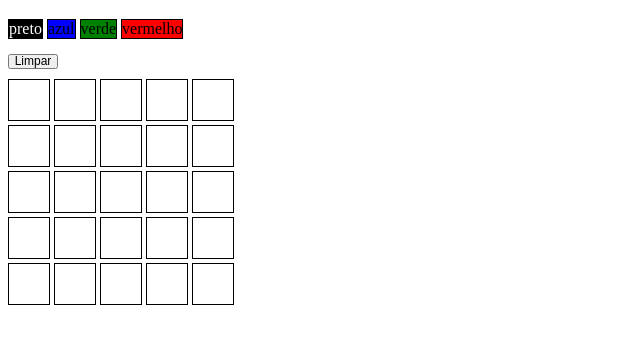
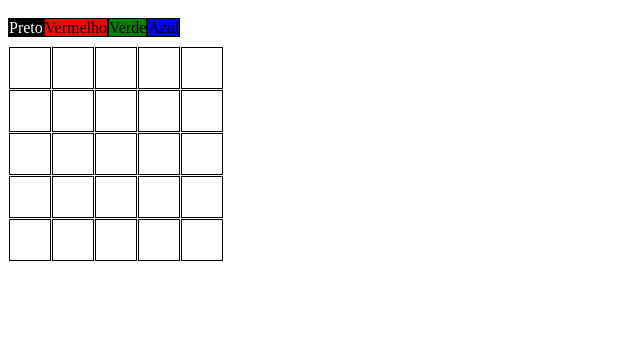
Before and after one commit to Danieldsvn/pixels_art, a website: page index.html in a window 1280 px wide. Shown: the part 61-404 px from the top of the page, without its empty margins (0-640 px from the left). Drawn offline with Linux system fonts and the light colour scheme.

Commit message:
Refazendo requisitos obrigatorios. Tornando-os dinamicos. 1 ao 4 refeitos.

```diff
--- a/index.html
+++ b/index.html
@@ -8,7 +8,7 @@
     <link rel="stylesheet" href="style.css">
 </head>
 <body>
-    <h1 id='title'>Paleta de Cores</h1>
+    <!-- <h1 id='title'>Paleta de Cores</h1>
     <div id='color-palette'>
         <div class="color" id='black'>preto</div>
         <div class="color" id='blue'>azul</div>
@@ -53,7 +53,7 @@
             <div class='pixel'></div>
         </div>
 
-    </div>
+    </div> -->
     <script src="script.js"></script>
 </body>
 </html>
--- a/script.js
+++ b/script.js
@@ -1,6 +1,42 @@
+//requisito 1
+
+let body = document.querySelector('body');
+let h1Title = document.createElement('h1');
+h1Title.id = 'title';
+h1Title.innerText = 'Paleta de Cores';
+body.appendChild(h1Title);
+
+//requisito 2
+
+// cria elemento div com id color-pallet
+let divColorPalett = document.createElement('div');
+divColorPalett.id = 'color-palett';
+body.appendChild(divColorPalett);
+// cria elementos div com class color
+for (let i = 1; i <= 4; i += 1) {
+    let colorSpan = document.createElement('span');
+    colorSpan.className = 'color';
+    colorSpan.style.border = 'solid black 1px';
+    divColorPalett.appendChild(colorSpan);
+
+}
+let colorsToChoose = document.getElementsByClassName('color');
+colorsToChoose[0].id = 'black';
+colorsToChoose[0].innerText = "Preto";
+colorsToChoose[0].style.backgroundColor = 'black';
+colorsToChoose[0].style.color = 'white';
+colorsToChoose[1].id = 'red';
+colorsToChoose[1].innerText = "Vermelho";
+colorsToChoose[1].style.backgroundColor = 'red';
+colorsToChoose[2].id = 'green';
+colorsToChoose[2].innerText = "Verde";
+colorsToChoose[2].style.backgroundColor = 'green';
+colorsToChoose[3].id = 'blue';
+colorsToChoose[3].innerText = "Azul";
+colorsToChoose[3].style.backgroundColor = 'blue';
 
 
-// Seleciona cor preta ao carregar a página
+//Requisito 3
 window.onload = blackSet();
 
 function blackSet() {
@@ -10,8 +46,32 @@ function blackSet() {
 
  let colorsArray = document.getElementsByClassName('color');
 
-// Prepara a seleção de cores para aplicar nos pixels.
-function changeColor() {
+ // Requisito 4
+// Cria div pixel-board
+ let divPixelBoard = document.createElement('div');
+ divPixelBoard.id = 'pixel-board';
+ body.appendChild(divPixelBoard);
+
+ // Cria elementos pixels 5x5
+ function pixelsCreator() {
+    for (let i = 1; i <= 5; i += 1) {
+        let divPixelBoardLine = document.createElement('div');
+        divPixelBoardLine.className = 'pixel-board-line';
+        divPixelBoard.appendChild(divPixelBoardLine);
+        for (let j = 1; j <= 5; j += 1) {
+            let divPixel = document.createElement('div');
+            divPixel.className = 'pixel';
+            divPixelBoardLine.appendChild(divPixel);
+        }
+    }
+ }
+ pixelsCreator();
+
+// requisito 5
+
+
+ // Prepara a seleção de cores para aplicar nos pixels.
+ function changeColor() {
     for (let i = 0; i < colorsArray.length; i += 1) {
         colorsArray[i].addEventListener('click', function(event){
         let colorSelected = document.querySelector('.selected');
@@ -38,7 +98,7 @@ function colorPixel() {
 };
 colorPixel();
 
-//Cria botão que  limpa os pixels e o torna branco novamente.
+// Cria botão que  limpa os pixels e o torna branco novamente.
 
 let button = document.getElementById('clear-board');
 
--- a/style.css
+++ b/style.css
@@ -1,8 +1,8 @@
-#black {
+/* #black {
     color: white;
     background-color: black;
-}
-#blue {
+} */
+/* #blue {
     background-color: blue;
 }
 #green {
@@ -10,21 +10,27 @@
 }
 #red {
     background-color: red;
-}
-.color {
+} */
+/* .color {
     border: black solid 1px;
-    display: inline-block;
-}
+     display: inline-block; */
+ /* }   */
+
 
 #pixel-board {
     margin-top: 10px;
 }
+/* .pixel-board-line {
+   display: inline-block;
+} */
 .pixel {
     background-color: white;
     display: inline-block;
     height: 40px;
     width: 40px;
     border: solid black 1px;
+    margin-left: 1px;
+    margin-bottom: -3px;
 }
 button {
     height: 15px;
```
